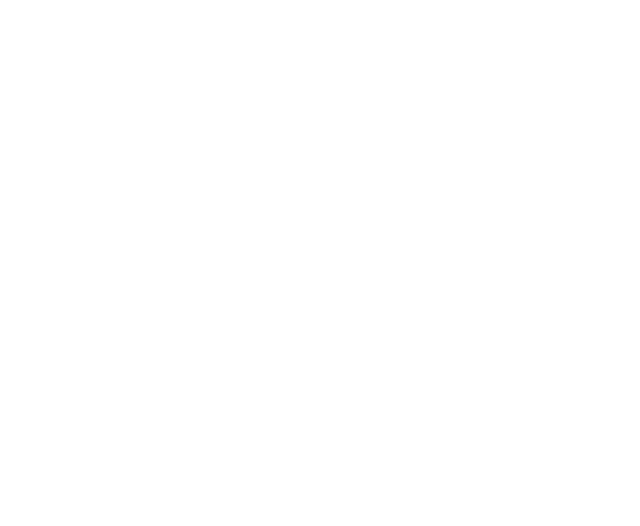
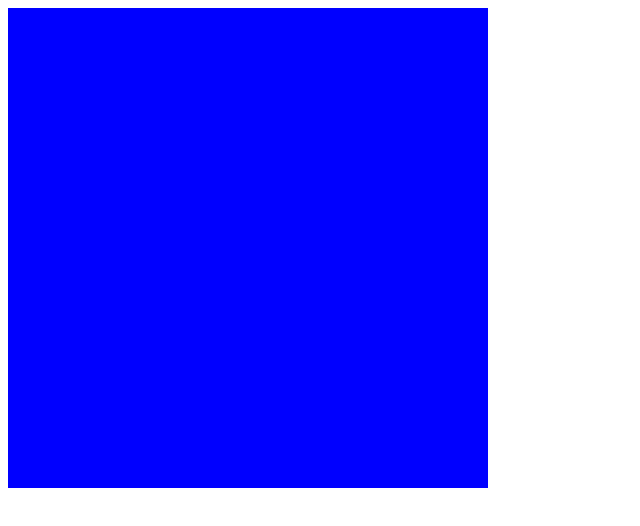
Before and after one commit to QuarkNerd/CrossNumber-Solver, a React (Vite) app: page / in a window 1280 px wide. Shown: the top 526 px of the page, without its empty margins (0-640 px from the left). Built offline with nearby package versions, Linux system fonts and the light colour scheme.

Commit message:
connect selected context to grid

```diff
--- a/src/components/Grid/Grid.module.scss
+++ b/src/components/Grid/Grid.module.scss
@@ -0,0 +1,6 @@
+.grid {
+}
+
+.row {
+    display: flex;
+}
--- a/src/components/Grid/Grid.tsx
+++ b/src/components/Grid/Grid.tsx
@@ -1,6 +1,19 @@
-import { useState } from "react";
 import styles from "./Grid.module.scss";
+import Square from "../Square/Square";
+import { useSelected } from "../../contexts/Selected/SelectedContextProvider";
 
 export default function Grid() {
-  return <div className={styles.grid}></div>;
+  const selected = useSelected();
+  // TODO: Just use appropriate sized array here rather than entire selctedContext once a size management system exists
+  return (
+    <div className={styles.grid}>
+      {selected.map((row, y) => (
+        <div className={styles.row}>
+          {row.map((_, x) => (
+            <Square key={y + "_" + x} x={x} y={y}></Square>
+          ))}
+        </div>
+      ))}
+    </div>
+  );
 }
--- a/src/components/Square/Square.module.scss
+++ b/src/components/Square/Square.module.scss
@@ -1,6 +1,7 @@
 .square {
-    height: 20px;
-    width: 20px;
+    height: 40px;
+    width: 40px;
+    background-color: blue;
 }
 
 .selected {
--- a/src/components/Square/Square.tsx
+++ b/src/components/Square/Square.tsx
@@ -1,5 +1,27 @@
-import styles from "./App.module.scss";
+import styles from "./Square.module.scss";
+import {
+  toggleSelcted,
+  useSelected,
+  useSelectedDispatch,
+} from "../../contexts/Selected/SelectedContextProvider";
+import { useCallback } from "react";
 
-export default function Square() {
-  return <div className={styles.square}></div>;
+interface Props {
+  x: number;
+  y: number;
 }
+
+export default function Square({ x, y }: Props) {
+  const dispatch = useSelectedDispatch();
+  const selected = useSelected();
+  const click = useCallback(
+    () => dispatch(toggleSelcted(x, y)),
+    [x, y, dispatch]
+  );
+  return (
+    <div
+      className={styles.square + " " + (selected[y][x] ? styles.selected : "")}
+      onClick={click}
+    ></div>
+  );
+}
--- a/src/contexts/Selected/SelectedContextProvider.tsx
+++ b/src/contexts/Selected/SelectedContextProvider.tsx
@@ -1,4 +1,4 @@
-import { createContext, Dispatch, PropsWithChildren } from "react";
+import { createContext, Dispatch, PropsWithChildren, useContext } from "react";
 import { useImmerReducer } from "use-immer";
 
 const size = 12;
@@ -6,8 +6,8 @@
   .fill(undefined)
   .map(() => Array(size).fill(false));
 
-export const SelectedContext = createContext(initialSelected);
-export const SelectedDispatchContext = createContext<Dispatch<SelectedAction>>(
+const SelectedContext = createContext<SelectedMap>(initialSelected);
+const SelectedDispatchContext = createContext<Dispatch<SelectedAction>>(
   null as unknown as Dispatch<SelectedAction>
 );
 
@@ -26,6 +26,15 @@
   }
 };
 
+export const toggleSelcted = (x: number, y: number): SelectedAction => ({
+  type: "TOGGLE",
+  x,
+  y,
+});
+
+export const useSelected = () => useContext(SelectedContext);
+export const useSelectedDispatch = () => useContext(SelectedDispatchContext);
+
 export default function SelectedContextProvider({
   children,
 }: PropsWithChildren) {
--- a/src/main.tsx
+++ b/src/main.tsx
@@ -1,10 +1,12 @@
 import { StrictMode } from "react";
 import { createRoot } from "react-dom/client";
 import App from "./App.tsx";
-// import './index.css'
+import SelectedContextProvider from "./contexts/Selected/SelectedContextProvider.tsx";
 
 createRoot(document.getElementById("root")!).render(
   <StrictMode>
-    <App />
+    <SelectedContextProvider>
+      <App />
+    </SelectedContextProvider>
   </StrictMode>
 );
```
